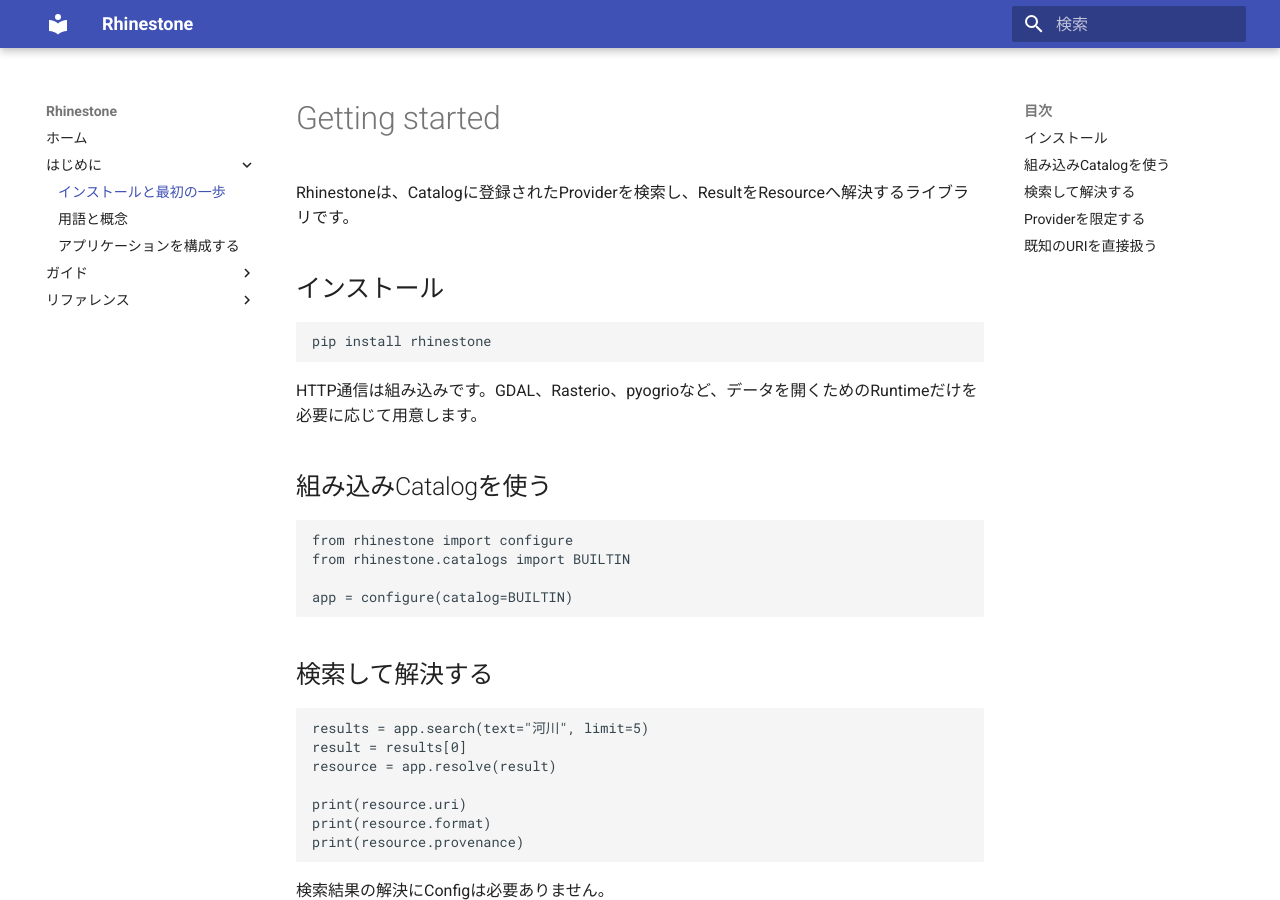
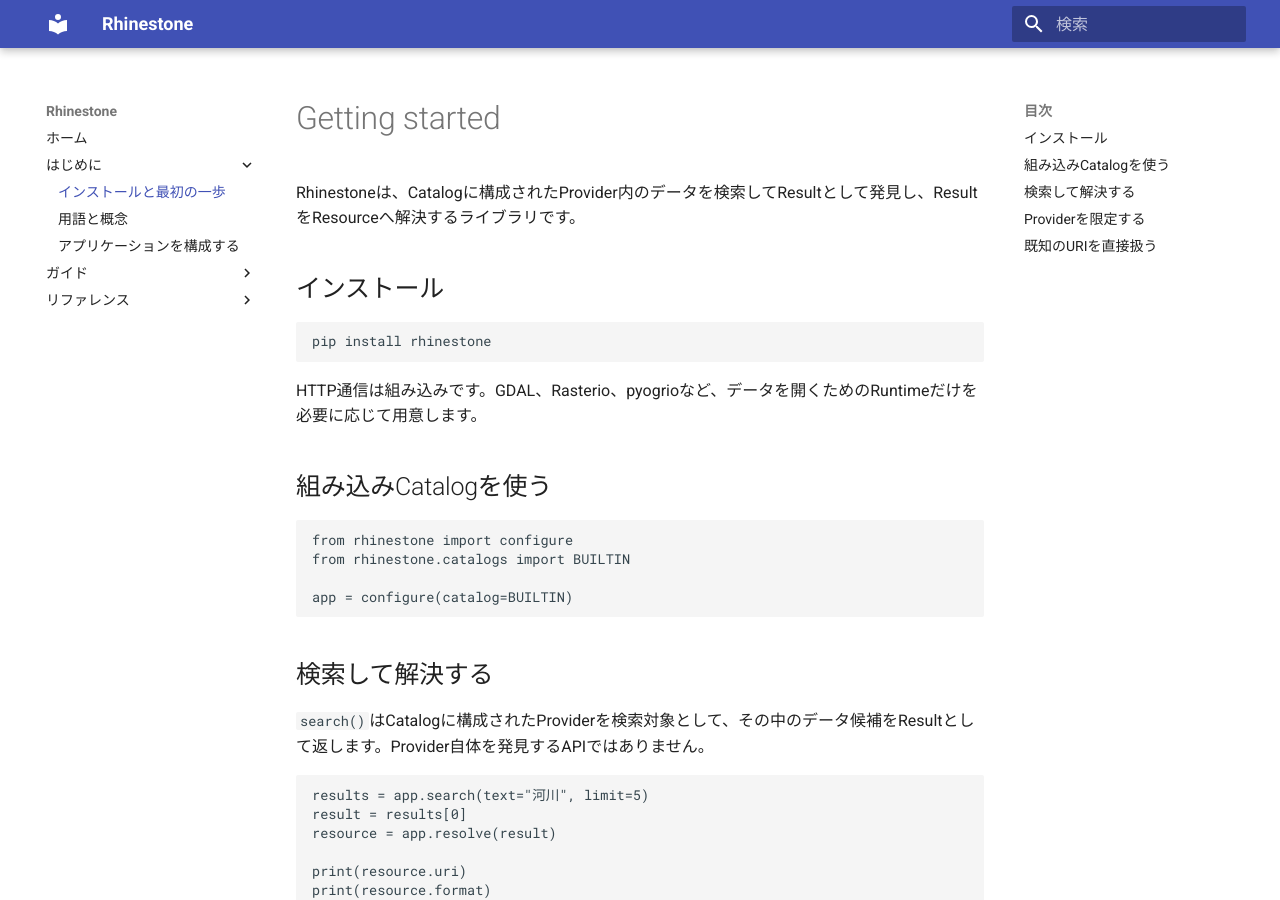
Before and after one commit to u-kitazawa/rhinestone, an MkDocs documentation site: the page built from docs/getting-started.md, in a window 1280 px wide and 900 px high. Built offline with MkDocs 1.6.1 and Material for MkDocs 9.7.7, drawn with Linux system fonts in a browser that asks for light colours.

Commit message:
docs: describe search as data discovery

````diff
--- a/docs/getting-started.md
+++ b/docs/getting-started.md
@@ -1,6 +1,6 @@
 # Getting started
 
-Rhinestoneは、Catalogに登録されたProviderを検索し、ResultをResourceへ解決するライブラリです。
+Rhinestoneは、Catalogに構成されたProvider内のデータを検索してResultとして発見し、ResultをResourceへ解決するライブラリです。
 
 ## インストール
 
@@ -20,6 +20,8 @@
 ```
 
 ## 検索して解決する
+
+`search()`はCatalogに構成されたProviderを検索対象として、その中のデータ候補をResultとして返します。Provider自体を発見するAPIではありません。
 
 ```python
 results = app.search(text="河川", limit=5)
````
